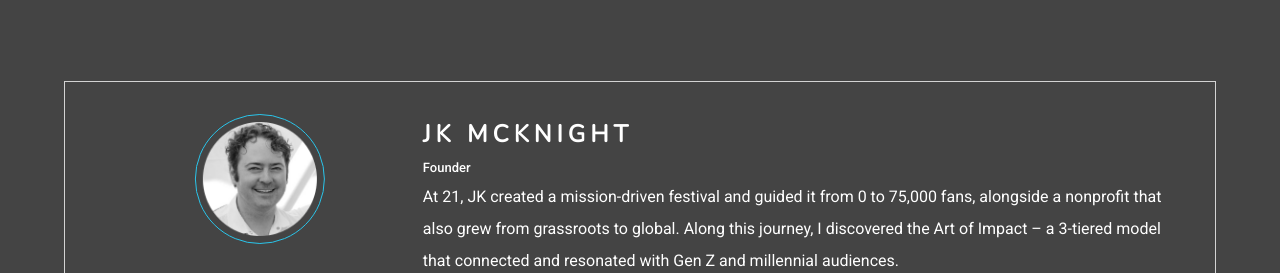
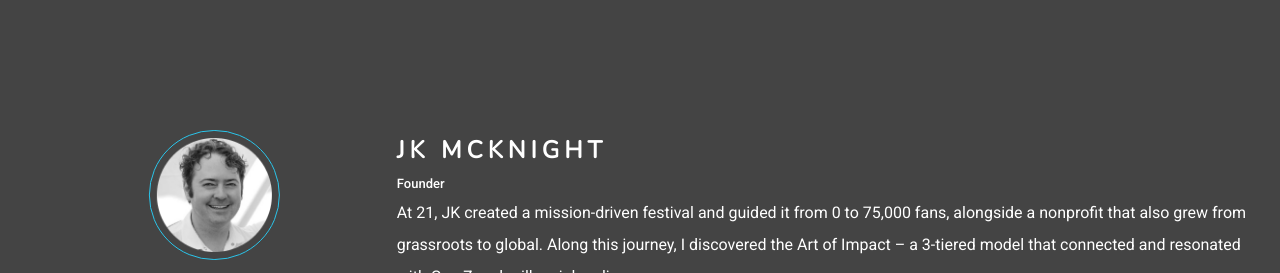
Before and after one commit to spoonhead0212/unbound, a plain HTML site: page profile.html in a window 1280 px wide. Shown: the top 273 px of the page. Drawn offline with nearby package versions, Linux system fonts and the light colour scheme; grey boxes are pictures that could not be loaded.

Commit message:
width adj

```diff
--- a/css/style.css
+++ b/css/style.css
@@ -148,15 +148,13 @@ body {
 } */
 
 .pro-wrap {
-    border: 1px solid #d3d3d3;
-    width: 90%;
+    width: clamp(325, 90%, 1093px);
     max-height: 90%;
     overflow-y: scroll;
     padding-block: 2rem;
     padding-inline: 2rem;
     margin-inline: auto;
     display: flex;
-    /* border: 2px solid red; */
 }
 
 .pro-wrap :is(h1, p) {
@@ -256,7 +254,7 @@ body {
     display: block;
 }
 
-@media screen and (max-width: 1100px) {
+@media screen and (max-width: 1080px) {
 
     .pro-wrap{
         display: block;
```
